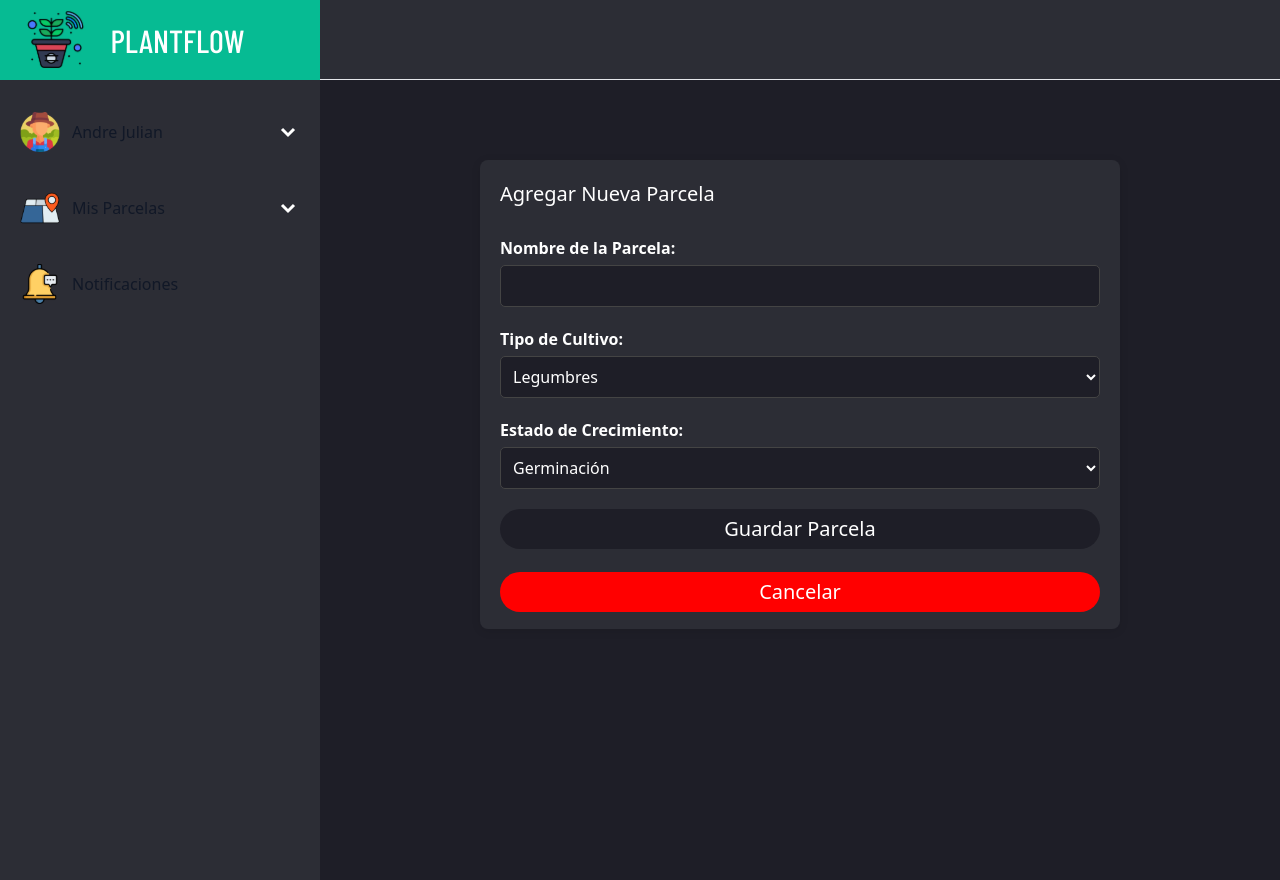
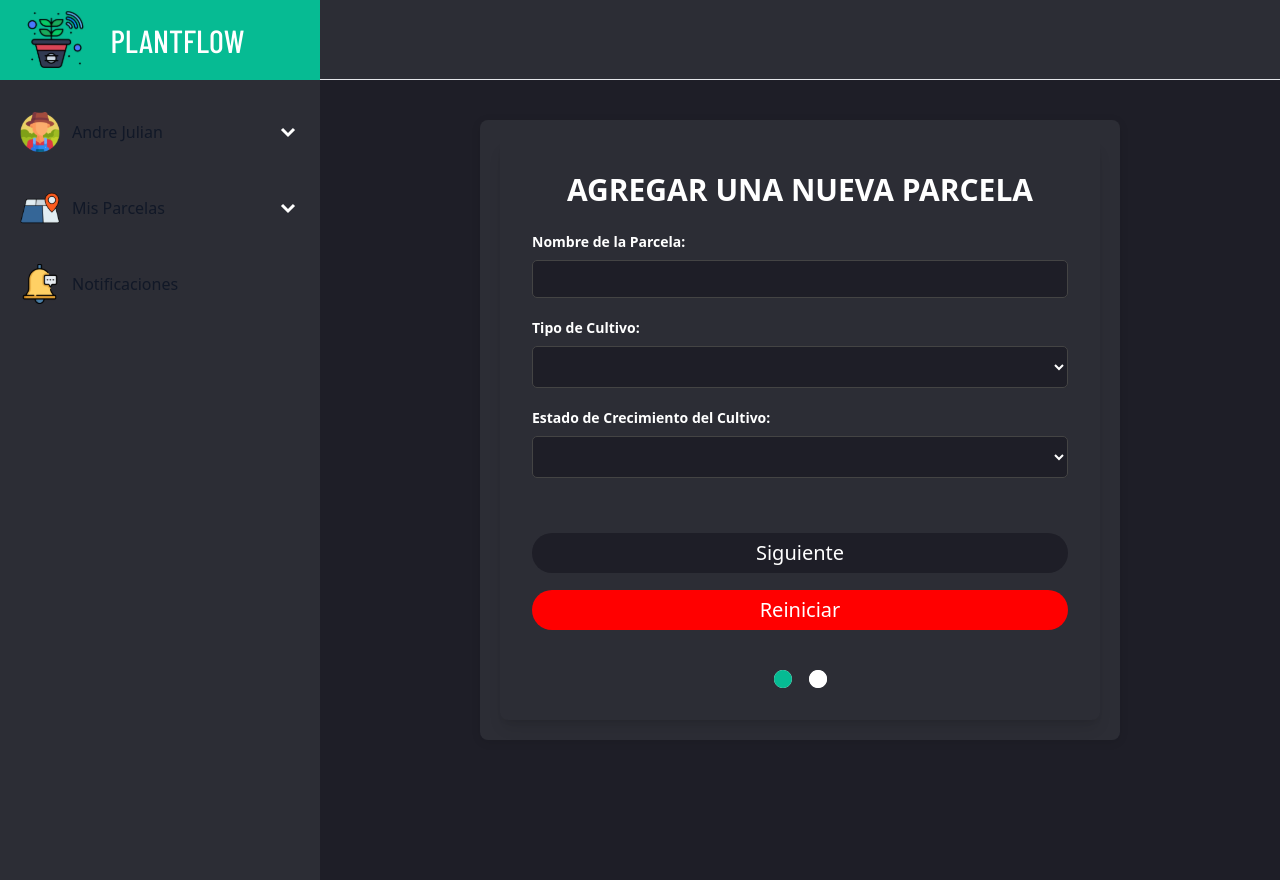
Before and after one commit to Kevinjr2912/PlantFlowFrontend, an Angular app: page /parcel/add in a window 1280 px wide. Built offline with nearby package versions, Linux system fonts and the light colour scheme; a web font is replaced by a local one.

Commit message:
fixing some things

```diff
--- a/src/app/app-routing.module.ts
+++ b/src/app/app-routing.module.ts
@@ -2,17 +2,13 @@ import { NgModule } from '@angular/core';
 import { RouterModule, Routes } from '@angular/router';
 import { ParcelPageComponent } from './presentation/parcel/parcel-page/parcel-page.component';
 import { CropPageComponent } from './presentation/crop/crop-page/crop-page.component';
-import { AddParcelFormComponent } from './presentation/parcel/add-parcel-form/add-parcel-form.component';
-import { AddCropFormComponent } from './presentation/crop/add-crop-form/add-crop-form.component';
 import { FormParcelComponent } from './presentation/parcel/form-parcel/form-parcel.component';
 
 const routes: Routes = [
 
   {path:"parcel",component:ParcelPageComponent},
-  {path:"parcel/add",component:AddParcelFormComponent},
+  {path:"parcel/add",component:FormParcelComponent},
   {path:"crop",component:CropPageComponent},
-  {path:"crop/add",component:AddCropFormComponent},
-  {path:"formsito",component:FormParcelComponent},
   {path:'', redirectTo:'crop  ', pathMatch: 'full'}
 
 ];
--- a/src/app/presentation/crop/add-crop-form/add-crop-form.component.css
+++ /dev/null
@@ -1,96 +0,0 @@
-.container-add-parcel {
-    max-width: 40rem;
-    margin: 5rem auto;
-    padding: 20px;
-    border-radius: 8px;
-    box-shadow: 0px 2px 10px rgba(0, 0, 0, 0.1);
-    background-color: #2c2d35;
-}
-
-form {
-    display: flex;
-    flex-direction: column;
-}
-
-label {
-    font-weight: bold;
-    margin-top: 1.25rem;
-    color: white;
-}
-
-input, select {
-    padding: 8px;
-    margin-top: 5px;
-    border-radius: 5px;
-    border: 1px solid #444;
-    background-color: #1e1e27;
-    color: white;
-    font-size: 16px;
-    outline: none;
-}
-
-button {
-    margin-top: 1.25rem;
-    padding: 10px;
-    border: none;
-    cursor: pointer;
-}
-
-button[type="submit"] {
-    width: 100%;
-    height: 40px;
-    border-radius: 50px;
-    background-color: #1e1e27;
-    outline: none;
-    cursor: pointer;
-    border: none;
-    font-size: 20px;
-    color: white;
-    display: flex;
-    justify-content: center;
-    align-items: center;
-}
-
-button[type="button"] {
-    width: 100%;
-    height: 40px;
-    border-radius: 50px;
-    background-color: red;
-    outline: none;
-    cursor: pointer;
-    border: none;
-    font-size: 20px;
-    color: white;
-    display: flex;
-    justify-content: center;
-    align-items: center;
-}
-
-button[type="button"]:hover {
-    transform: translateY(3px);
-    box-shadow: none;
-}
-
-select:focus, input:focus {
-    border-color: #1e1e27;
-    box-shadow: 0px 0px 5px;
-}
-
-.param-group {
-    display: flex;
-    justify-content: space-between;
-    margin-top: 10px;
-}
-
-.param-left, .param-right {
-    width: 48%;
-}
-
-.param-left input, .param-right input {
-    width: 100%;
-}
-
-p {
-    margin-top: 1rem;
-    color: white;
-}
--- a/src/app/presentation/crop/add-crop-form/add-crop-form.component.html
+++ /dev/null
@@ -1,52 +0,0 @@
-<div class="container-add-parcel">
-    <h2 class="text-white text-xl mb-2">Agregar Nueva Parcela</h2>
-
-    <form (ngSubmit)="saveCrop()">
-      <label for="nombre">Nombre de la Parcela:</label>
-      <p *ngFor="let nameCrop of parcelName">{{nameCrop}}</p>
-
-      <label for="tipo">Tipo de Cultivo:</label>
-      <p *ngFor="let type of cropTypes">{{ type }}</p>
-
-      <label for="nombreC">Nombre del cultivo:</label>
-      <input type="text" id="nombreC" name="nombreC" required>
-
-      <label for="estado">Parametros del cultivo:</label>
-
-      <div class="param-group">
-        <div class="param-left">
-          <label for="max-humidity">Max Humedad:</label>
-          <input type="number" id="max-humidity" name="maxHumidity" required>
-        </div>
-        <div class="param-right">
-          <label for="min-humidity">Min Humedad:</label>
-          <input type="number" id="min-humidity" name="minHumidity" required>
-        </div>
-      </div>
-
-      <div class="param-group">
-        <div class="param-left">
-          <label for="max-temperature">Max Temperatura:</label>
-          <input type="number" id="max-temperature" name="maxTemperature" required>
-        </div>
-        <div class="param-right">
-          <label for="min-temperature">Min Temperatura:</label>
-          <input type="number" id="min-temperature" name="minTemperature" required>
-        </div>
-      </div>
-
-      <div class="param-group">
-        <div class="param-left">
-          <label for="max-air">Max Calidad del Aire:</label>
-          <input type="number" id="max-air" name="maxAirQuality" required>
-        </div>
-        <div class="param-right">
-          <label for="min-air">Min Calidad del Aire:</label>
-          <input type="number" id="min-air" name="minAirQuality" required>
-        </div>
-      </div>
-
-      <button type="submit">Guardar Cultivo</button>
-      <button type="button" (click)="cancel()">Cancelar</button>
-    </form>
-</div>
--- a/src/app/presentation/crop/add-crop-form/add-crop-form.component.ts
+++ /dev/null
@@ -1,26 +0,0 @@
-import { Component } from '@angular/core';
-import { Router } from '@angular/router';
-
-@Component({
-  selector: 'app-add-crop-form',
-  templateUrl: './add-crop-form.component.html',
-  styleUrl: './add-crop-form.component.css'
-})
-export class AddCropFormComponent {
-
-    cropTypes = ['Legumbres'];
-    parcelName= ["Mi cultivito1"];
-
-
-    constructor(private router: Router) {}
-
-    saveCrop() {
-      console.log("Cultivo guardado");
-      this.router.navigate(['/crop']);
-    }
-
-    cancel() {
-      this.router.navigate(['/crop']);
-    }
-
-}
--- a/src/app/presentation/crop/crop.module.ts
+++ b/src/app/presentation/crop/crop.module.ts
@@ -4,7 +4,6 @@ import { CropPageComponent } from './crop-page/crop-page.component';
 import { CardMyCropComponent } from './card-my-crop/card-my-crop.component';
 import { CardStatisticsComponent } from './card-statistics/card-statistics.component';
 import { CardParametersComponent } from './card-parameters/card-parameters.component';
-import { AddCropFormComponent } from './add-crop-form/add-crop-form.component';
 import { RouterLink } from '@angular/router';
 import { FormsModule } from '@angular/forms';
 
@@ -17,7 +16,6 @@ import { FormsModule } from '@angular/forms';
     CardMyCropComponent,
     CardStatisticsComponent,
     CardParametersComponent,
-    AddCropFormComponent,
 
   ],
   imports: [
--- a/src/app/presentation/parcel/add-parcel-form/add-parcel-form.component.css
+++ /dev/null
@@ -1,80 +0,0 @@
-.container-add-parcel {
-
-    max-width: 40rem;
-    margin: 5rem auto;
-    padding: 20px;
-    border-radius: 8px;
-    box-shadow: 0px 2px 10px rgba(0, 0, 0, 0.1);
-    background-color: #2c2d35;
-  }
-
-  form {
-    display: flex;
-    flex-direction: column;
-
-  }
-
-  label {
-    font-weight: bold;
-
-    margin-top: 1.25rem;
-    color: white;
-  }
-
-  input, select {
-    padding: 8px;
-    margin-top: 5px;
-    border-radius: 5px;
-    border: 1px solid #444;
-    background-color: #1e1e27;
-    color: white;
-    font-size: 16px;
-    outline: none;
-  }
-
-  button {
-    margin-top: 1.25rem;
-    padding: 10px;
-    border: none;
-    cursor: pointer;
-  }
-
-  button[type="submit"] {
-    width: 100%;
-    height: 40px;
-    border-radius: 50px;
-    background-color: #1e1e27;
-    outline: none;
-    cursor: pointer;
-    border: none;
-    font-size: 20px;
-    color: white;
-    display: flex;
-    justify-content: center;
-    align-items: center;
-  }
-
-  button[type="button"] {
-    width: 100%;
-    height: 40px;
-    border-radius: 50px;
-    background-color: red;
-    outline: none;
-    cursor: pointer;
-    border: none;
-    font-size: 20px;
-    color: white;
-    display: flex;
-    justify-content: center;
-    align-items: center;
-  }
-
-  button[type="button"], button[type="button"] :hover {
-    transform: translateY(3px);
-    box-shadow: none;
-  }
-
-  select:focus, input:focus {
-    border-color: #1e1e27;
-    box-shadow: 0px 0px 5px;
-}
--- a/src/app/presentation/parcel/add-parcel-form/add-parcel-form.component.html
+++ /dev/null
@@ -1,22 +0,0 @@
-<div class="container-add-parcel">
-    <h2 class="text-white text-xl mb-2">Agregar Nueva Parcela</h2>
-
-    <form (ngSubmit)="saveParcel()">
-      <label for="nombre">Nombre de la Parcela:</label>
-      <input type="text" id="nombre" name="nombre" required>
-
-      <label for="tipo">Tipo de Cultivo:</label>
-      <select id="tipo" name="tipo">
-        <option *ngFor="let type of cropTypes" [value]="type">{{ type }}</option>
-      </select>
-
-      <label for="estado">Estado de Crecimiento:</label>
-      <select id="estado" name="estado">
-        <option *ngFor="let state of growthStates" [value]="state">{{ state }}</option>
-      </select>
-
-
-      <button type="submit">Guardar Parcela</button>
-      <button type="button" (click)="cancel()">Cancelar</button>
-    </form>
-  </div>
--- a/src/app/presentation/parcel/add-parcel-form/add-parcel-form.component.ts
+++ /dev/null
@@ -1,25 +0,0 @@
-import { Component } from '@angular/core';
-import { Router } from '@angular/router';
-
-@Component({
-  selector: 'app-add-parcel-form',
-  templateUrl: './add-parcel-form.component.html',
-  styleUrl: './add-parcel-form.component.css'
-})
-export class AddParcelFormComponent {
-
-  cropTypes = ['Legumbres', 'Frutales', 'Hortalizas'];
-  growthStates = ['Germinación', 'Crecimiento', 'Cosecha'];
-
-  constructor(private router: Router) {}
-
-  saveParcel() {
-    console.log("Parcela guardada");
-    this.router.navigate(['/parcel']);
-  }
-
-  cancel() {
-    this.router.navigate(['/parcel']);
-  }
-
-}
--- a/src/app/presentation/parcel/parcel.module.ts
+++ b/src/app/presentation/parcel/parcel.module.ts
@@ -3,7 +3,6 @@ import { CommonModule } from '@angular/common';
 import { ParcelPageComponent } from './parcel-page/parcel-page.component';
 import { ActionsParcelsComponent } from './actions-parcels/actions-parcels.component';
 import { CardParcelComponent } from './card-parcel/card-parcel.component';
-import { AddParcelFormComponent } from './add-parcel-form/add-parcel-form.component';
 import { RouterLink, RouterLinkActive } from '@angular/router';
 import { FormParcelComponent } from './form-parcel/form-parcel.component';
 import { FormsModule, ReactiveFormsModule } from '@angular/forms';
@@ -14,7 +13,6 @@ import { FormsModule, ReactiveFormsModule } from '@angular/forms';
     ParcelPageComponent,
     ActionsParcelsComponent,
     CardParcelComponent,
-    AddParcelFormComponent,
     FormParcelComponent,
 
   ],
```
